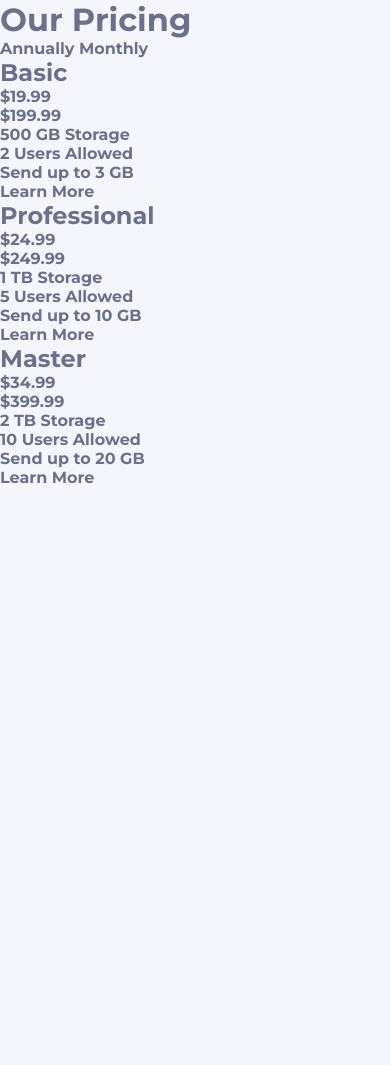
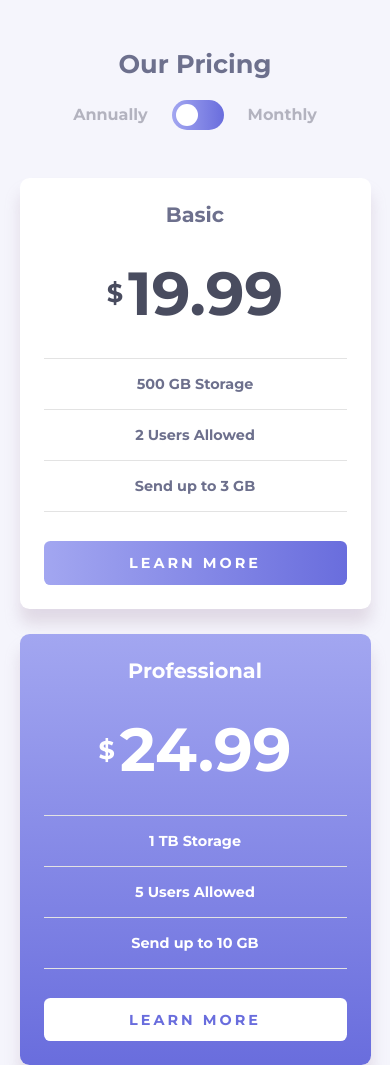
Before and after one commit to MatiasBastarrica/pricing-component-with-toggle, a plain HTML site: page index.html in a window 390 px wide. Shown: the top 1065 px of the page. Before the commit the page ends 844 px from the top, so only its background shows below. Drawn offline with Linux system fonts and the light colour scheme.

Commit message:
Position and style the mobile layout

```diff
--- a/index.html
+++ b/index.html
@@ -24,16 +24,29 @@
     <main>
       <h1>Our Pricing</h1>
       <div class="billing-cycle">
-        Annually <span class="toggle"></span> Monthly
+        Annually
+        <span class="toggle">
+          <label class="switch">
+            <input type="checkbox" />
+            <span class="slider round"></span>
+          </label>
+        </span>
+        Monthly
       </div>
       <section class="cards-container">
         <div class="card">
           <h2>Basic</h2>
           <div class="monthly-price">
-            &dollar;<span class="price-number">19.99</span>
+            <div class="price-container">
+              <span class="dollar-sign">&dollar;</span
+              ><span class="price-number">19.99</span>
+            </div>
           </div>
-          <div class="annually-price">
-            &dollar;<span class="price-number">199.99</span>
+          <div class="annually-price hide">
+            <div class="price-container">
+              <span class="dollar-sign">&dollar;</span
+              ><span class="price-number">199.99</span>
+            </div>
           </div>
           <ul>
             <li>500 GB Storage</li>
@@ -42,13 +55,19 @@
           </ul>
           <a href="#" class="btn">Learn More</a>
         </div>
-        <div class="card">
+        <div class="card professional-card">
           <h2>Professional</h2>
           <div class="monthly-price">
-            &dollar;<span class="price-number">24.99</span>
+            <div class="price-container">
+              <span class="dollar-sign">&dollar;</span
+              ><span class="price-number">24.99</span>
+            </div>
           </div>
-          <div class="annually-price">
-            &dollar;<span class="price-number">249.99</span>
+          <div class="annually-price hide">
+            <div class="price-container">
+              <span class="dollar-sign">&dollar;</span
+              ><span class="price-number">249.99</span>
+            </div>
           </div>
           <ul>
             <li>1 TB Storage</li>
@@ -60,10 +79,16 @@
         <div class="card">
           <h2>Master</h2>
           <div class="monthly-price">
-            &dollar;<span class="price-number">34.99</span>
+            <div class="price-container">
+              <span class="dollar-sign">&dollar;</span
+              ><span class="price-number">39.99</span>
+            </div>
           </div>
-          <div class="annually-price">
-            &dollar;<span class="price-number">399.99</span>
+          <div class="annually-price hide">
+            <div class="price-container">
+              <span class="dollar-sign">&dollar;</span
+              ><span class="price-number">399.99</span>
+            </div>
           </div>
           <ul>
             <li>2 TB Storage</li>
--- a/styles.css
+++ b/styles.css
@@ -32,9 +32,25 @@ svg {
 }
 
 a.btn {
-  color: inherit;
   text-decoration: none;
   display: inline-block;
+}
+
+/* ### UTILITY CLASSES ### */
+
+.hide {
+  display: none;
+}
+
+.btn {
+  background: linear-gradient(to right, var(--grd-clr-1), var(--grd-clr-2));
+  color: #fff;
+  width: 100%;
+  padding: 0.8rem 1.8rem;
+  text-align: center;
+  text-transform: uppercase;
+  border-radius: 0.4rem;
+  letter-spacing: 3px;
 }
 
 /* ### GENERAL STYLING ### */
@@ -45,3 +61,163 @@ body {
   font-weight: var(--fw-700);
   color: var(--gray-650);
 }
+
+main {
+  padding-block: 3rem;
+}
+
+/* ### CARDS CONTAINER ### */
+
+h1 {
+  font-size: 1.6rem;
+  text-align: center;
+}
+
+.billing-cycle {
+  margin-top: 1.3rem;
+  display: flex;
+  align-items: center;
+  gap: 1.5rem;
+  justify-content: center;
+  color: #b3b3bf;
+}
+
+.cards-container {
+  margin-top: 3rem;
+  width: 90%;
+  margin-inline: auto;
+  display: flex;
+  flex-direction: column;
+  gap: 1.6rem;
+}
+
+.card {
+  padding: 1.5rem;
+  border-radius: 0.6rem;
+  box-shadow: 0px 15px 15px rgba(171, 147, 171, 0.274);
+  background-color: #fff;
+  display: flex;
+  flex-direction: column;
+  align-items: center;
+  gap: 1.8rem;
+  font-size: 0.9rem;
+}
+
+.card h2 {
+  font-size: 1.3rem;
+}
+
+.price-container {
+  display: flex;
+  align-items: center;
+  gap: 0.3rem;
+  color: var(--gray-700);
+}
+
+.professional-card .price-container {
+  color: #fff;
+}
+
+.price-container > * {
+  flex-shrink: 0;
+}
+
+.price-number {
+  font-size: 3.8rem;
+}
+
+.dollar-sign {
+  font-size: 1.6rem;
+}
+
+.card ul {
+  width: 100%;
+  list-style: none;
+  display: flex;
+  flex-direction: column;
+  border-block: 1px solid #e3e3e3;
+  text-align: center;
+}
+
+.card ul > * + * {
+  border-top: 1px solid #e3e3e3;
+}
+
+.card li {
+  padding-block: 1rem;
+}
+
+.professional-card .card ul {
+  border-block: 1px solid #9a9ff4;
+}
+
+.professional-card .card ul > * + * {
+  border-top: 1px solid #9a9ff4;
+}
+
+.professional-card {
+  background: linear-gradient(to bottom, var(--grd-clr-1), var(--grd-clr-2));
+  color: #fff;
+}
+
+.professional-card .btn {
+  background: #fff;
+  color: var(--grd-clr-2);
+}
+
+/* ### TOGGLE SWITCH ### */
+
+/* The switch - the box around the slider */
+.switch {
+  position: relative;
+  display: inline-block;
+  width: 52px;
+  height: 30px;
+}
+
+/* Hide default HTML checkbox */
+.switch input {
+  opacity: 0;
+  width: 0;
+  height: 0;
+}
+
+/* The slider */
+.slider {
+  position: absolute;
+  cursor: pointer;
+  top: 0;
+  left: 0;
+  right: 0;
+  bottom: 0;
+  background: linear-gradient(to right, var(--grd-clr-1), var(--grd-clr-2));
+  -webkit-transition: 0.4s;
+  transition: 0.4s;
+}
+
+.slider:before {
+  position: absolute;
+  content: "";
+  height: 22px;
+  width: 22px;
+  left: 4px;
+  bottom: 4px;
+  background-color: white;
+  -webkit-transition: 0.4s;
+  transition: 0.4s;
+}
+
+input:checked + .slider:before {
+  -webkit-transform: translateX(22px);
+  -ms-transform: translateX(22px);
+  transform: translateX(22px);
+}
+
+/* Rounded sliders */
+.slider.round {
+  border-radius: 34px;
+}
+
+.slider.round:before {
+  border-radius: 50%;
+}
```
